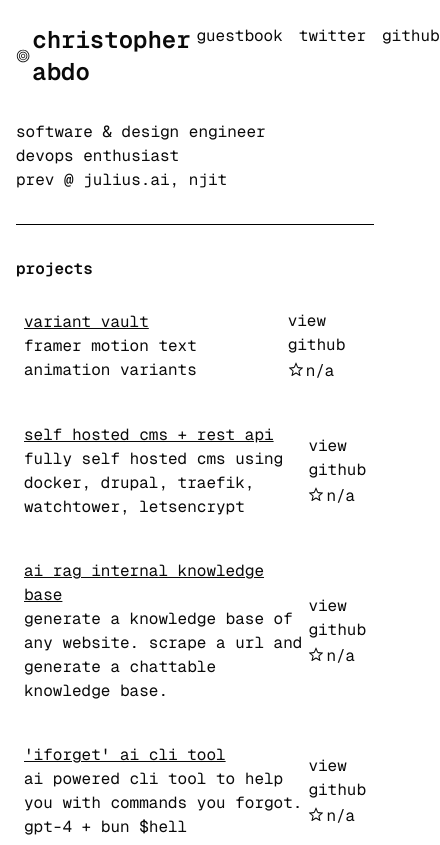
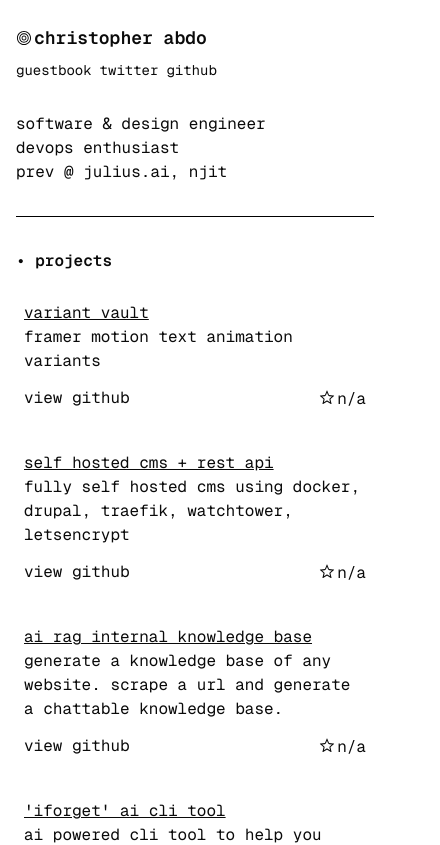
Before and after one commit to ChrisAbdo/is219-site-final, a Next.js app: page / in a window 390 px wide. Shown: the top 845 px of the page, 440 px wide, since content can reach past the window. Built offline with nearby package versions, Linux system fonts and the light colour scheme; no server answers.

Commit message:
redesign some

```diff
--- a/components/layout/hackathons.tsx
+++ b/components/layout/hackathons.tsx
@@ -22,7 +22,9 @@ export default function Hackathons() {
   ];
   return (
     <div>
-      <TextScramble className="font-semibold mb-6">hackathons</TextScramble>
+      <TextScramble className="font-semibold mb-6">
+        &#x2022; hackathons
+      </TextScramble>
 
       {hackathons.map((hackathon, index) => (
         <div key={index} className="flex flex-col mb-8 py-1 px-2 rounded-sm">
--- a/components/layout/nav.tsx
+++ b/components/layout/nav.tsx
@@ -12,21 +12,25 @@ const links = [
 ];
 export default function Nav() {
   return (
-    <div className="flex justify-between items-start">
+    <div className="flex flex-col sm:flex-row justify-between items-start sm:items-center">
       <div>
-        <span className="text-2xl font-semibold flex items-center gap-x-0.5">
-          <TargetIcon className="inline-block size-5" />
+        <span className="text-lg sm:text-xl md:text-2xl font-semibold flex items-center gap-x-0.5">
+          <TargetIcon className="inline-block size-4 sm:size-5" />
           <Link href="/" className="hover:underline">
-            <TextScramble>christopher abdo</TextScramble>
+            <TextScramble className="text-lg sm:text-xl md:text-2xl">
+              christopher abdo
+            </TextScramble>
           </Link>
         </span>
       </div>
-      <nav>
-        <ul className="flex space-x-4">
+      <nav className="mt-2 sm:mt-0">
+        <ul className="flex flex-wrap gap-2 sm:gap-4">
           {links.map((link) => (
             <li key={link.href}>
               <Link href={link.href} className="hover:underline">
-                <TextScramble>{link.label}</TextScramble>
+                <TextScramble className="text-sm sm:text-base">
+                  {link.label}
+                </TextScramble>
               </Link>
             </li>
           ))}
--- a/components/layout/projects.tsx
+++ b/components/layout/projects.tsx
@@ -66,18 +66,21 @@ export default async function Projects() {
 
   return (
     <div>
-      <TextScramble className="font-semibold mb-6">projects</TextScramble>
+      <TextScramble className="font-semibold mb-6">
+        &#x2022; projects
+      </TextScramble>
 
+      <div className="grid grid-cols-1 md:grid-cols-2 gap-8">
         {projectsWithStars.map((project, index) => (
           <div
             key={index}
-          className="flex justify-between items-center mb-8 py-1 px-2 rounded-sm"
+            className="flex flex-col justify-between py-1 px-2 rounded-sm h-full"
           >
-          <div className="max-w-3xl">
+            <div>
               <TextScramble className="underline">{project.title}</TextScramble>
               <TextScramble>{project.description}</TextScramble>
             </div>
-          <div>
+            <div className="flex justify-between items-center mt-3">
               <Link
                 href={project.href}
                 className="hover:underline"
@@ -85,7 +88,7 @@ export default async function Projects() {
                 target="_blank"
                 prefetch={false}
               >
-              <TextScramble> view github</TextScramble>
+                <TextScramble>view github</TextScramble>
               </Link>
               <span className="flex items-center gap-x-0.5">
                 <StarIcon className="size-4" />
@@ -97,5 +100,6 @@ export default async function Projects() {
           </div>
         ))}
       </div>
+    </div>
   );
 }
```
Lines whose indentation alone changed are shown as unchanged.
